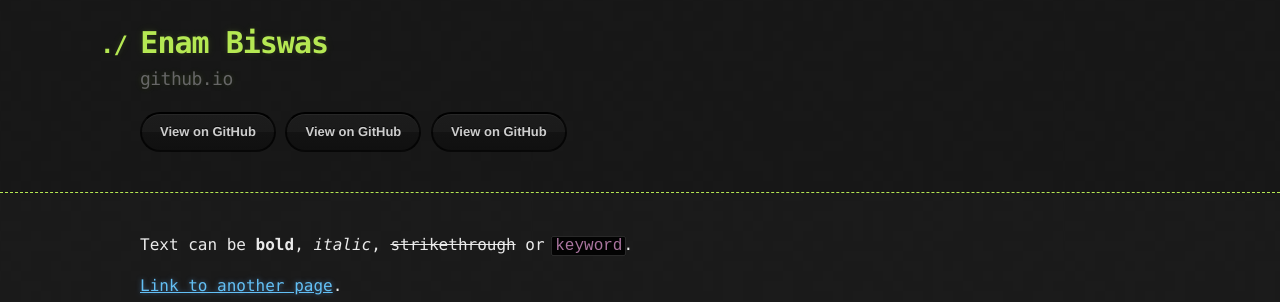
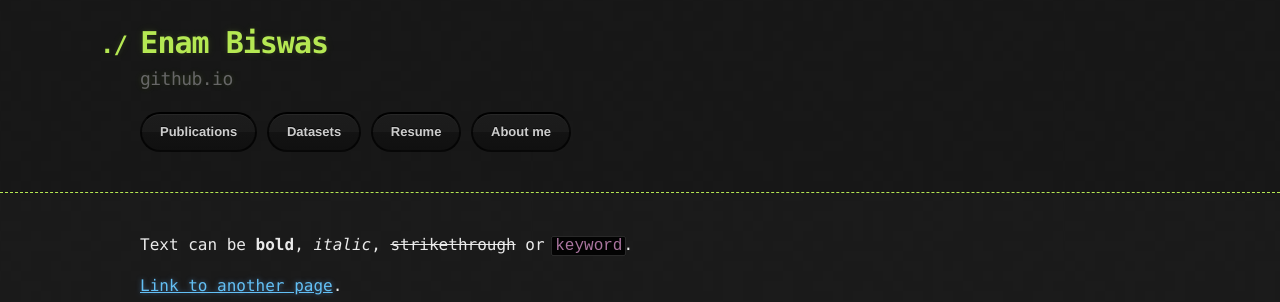
Before and after one commit to e-biswas/e-biswas.github.io, a Jekyll site: the page built from index.md, in a window 1280 px wide and 900 px high. Shown: the top 302 px of the window. Built offline with Jekyll 4.4.1, drawn with Linux system fonts in a browser that asks for light colours.

Commit message:
a lot of changes

```diff
--- a/_layouts/default.html
+++ b/_layouts/default.html
@@ -20,9 +20,10 @@
         <h2>{{ site.description | default: site.github.project_tagline }}</h2>
 
         <section id="downloads">
-          <a href="{{ site.github.repository_url }}" class="btn btn-github"><span></span>View on GitHub</a>
-          <a href="{{ site.github.repository_url }}" class="btn btn-github"><span></span>View on GitHub</a>
-          <a href="{{ site.github.repository_url }}" class="btn btn-github"><span></span>View on GitHub</a>
+          <a href="{{ site.github.repository_url }}/publication" class="btn btn-github"><span></span>Publications</a>
+          <a href="{{ site.github.repository_url }}/dataset" class="btn btn-github"><span></span>Datasets</a>
+          <a href="{{ site.github.repository_url }}/Enam_Biswas_CV.pdf" class="btn btn-github" target="_blank"><span></span>Resume</a>
+          <a href="{{ site.github.repository_url }}/about" class="btn btn-github"><span></span>About me</a>
         </section>
       </div>
     </header>
```
